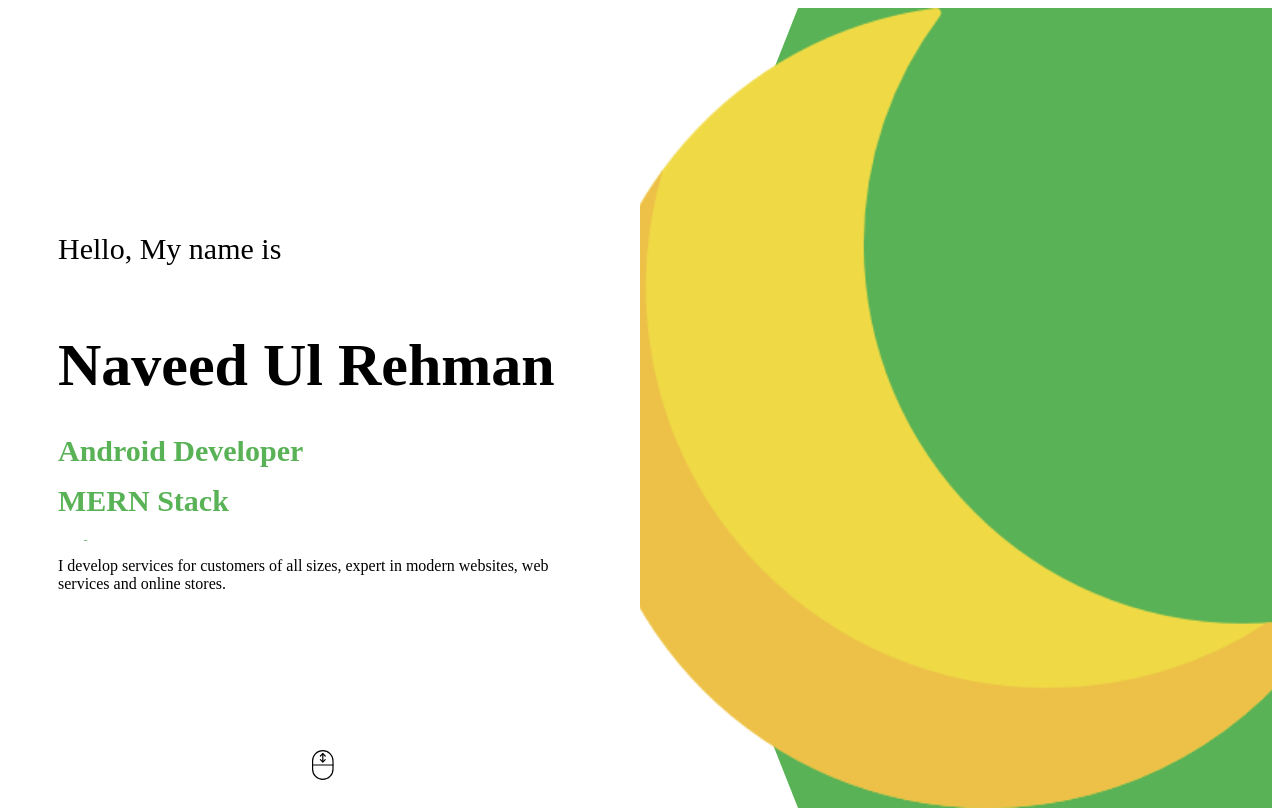
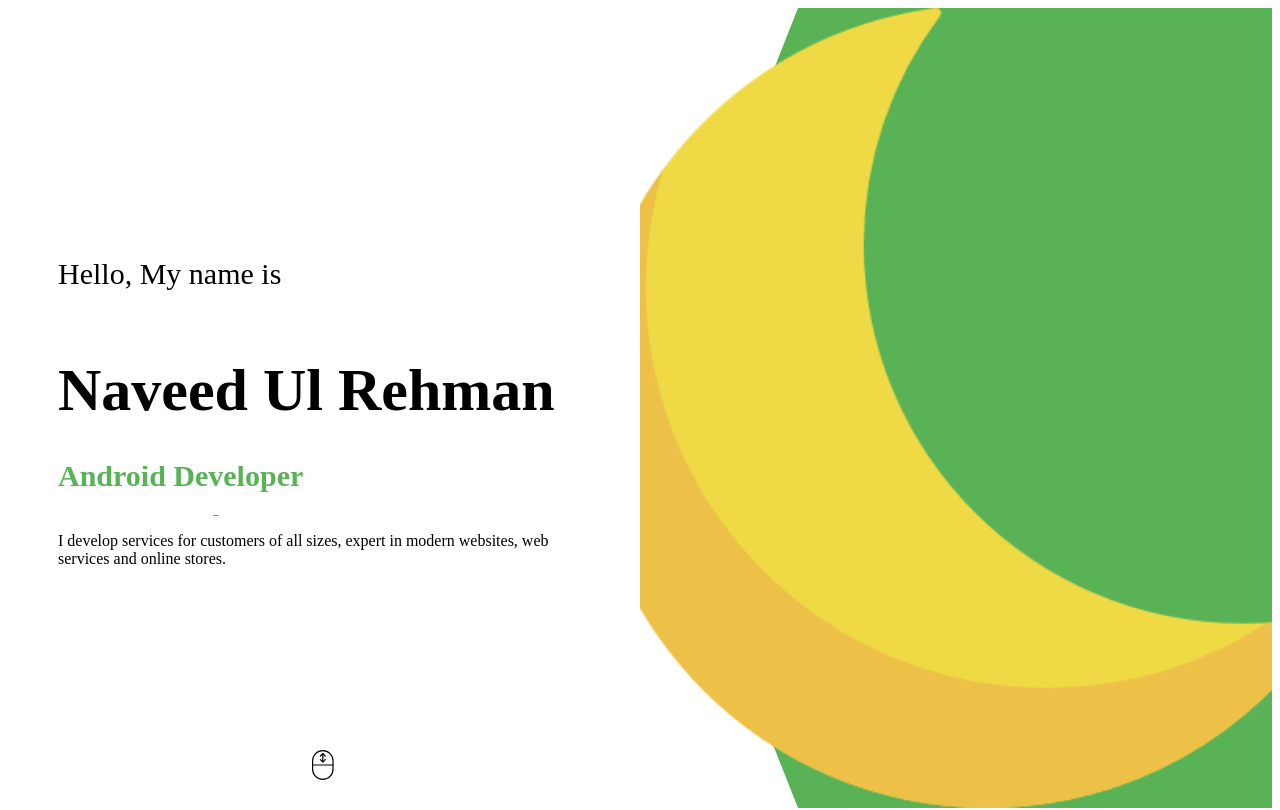
Before and after one commit to naveedur/portfolio, a React (Create React App) app: page / in a window 1280 px wide. Shown: the top 810 px of the page. Built offline with nearby package versions, Linux system fonts and the light colour scheme.

Commit message:
Update intro.css

```diff
--- a/src/components/intro/intro.css
+++ b/src/components/intro/intro.css
@@ -32,7 +32,7 @@
 }
 
 .i-title {
-  height:100px;
+  height:50px;
   overflow: hidden;
 }
 
```
